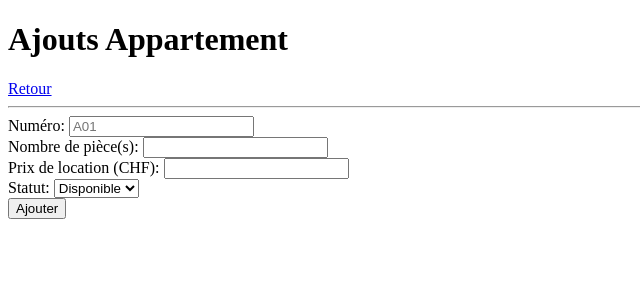
After one commit to Oclo09/ImmoFlow, a PHP site: template src/Views/ajouter.php in a window 1280 px wide. The commit adds this page. Shown: the top 300 px of the page, without its empty margins (0-640 px from the left). Run offline with PHP 8.4, Linux system fonts and the light colour scheme; the template is opened without the code that fills it, so the values that code supplies are empty.

Commit message:
Ajout appartement

```diff
--- a/src/Routes/routes.php
+++ b/src/Routes/routes.php
@@ -10,4 +10,6 @@ return function (App $app) {
     $app->get('/appartement/{id}', [AppartementController::class, 'getApartById']);
     $app->get('/locataires', [LocataireController::class, 'getAllLocataires']);
     $app->get('/locataire/{id}', [LocataireController::class, 'getLocataireById']);
+    $app->get('/ajouter', [AppartementController::class, 'showForm']);
+    $app->post('/ajouter', [AppartementController::class, 'addAppart']);
 };
--- /dev/null
+++ b/src/Views/ajouter.php
@@ -0,0 +1,37 @@
+<!DOCTYPE html>
+<html lang="fr">
+<head>
+    <meta charset="UTF-8">
+    <meta name="viewport" content="width=device-width, initial-scale=1.0">
+    <title>Ajout Appart</title>
+</head>
+<body>
+    <h1>
+        Ajouts Appartement
+    </h1>
+    <a href="http://immoflow.local/appartements">Retour</a>
+    <hr>
+    <form method="POST">
+        <div>
+            <label for="numero">Numéro:</label>
+            <input type="text" id="numero" name="numero" placeholder="A01" required>
+        </div>
+        <div>
+            <label for="nbrPiece">Nombre de pièce(s):</label>
+            <input type="number" id="nbrPiece" name="nbrPiece" min="1" required>
+        </div>
+        <div>
+            <label for="prixLocation">Prix de location (CHF):</label>
+            <input type="number" id="prixLocation" name="prixLocation" min="0" required>
+        </div>
+        <div>
+            <label for="statut">Statut:</label>
+            <select id="statut" name="statut">
+                <option value="Disponible">Disponible</option>
+                <option value="Occupé">Occupé</option>
+            </select>
+        </div>
+        <button type="submit">Ajouter</button>
+    </form>
+</body>
+</html>
--- a/src/Views/appartements.php
+++ b/src/Views/appartements.php
@@ -27,6 +27,7 @@ function afficherTableauApparts(array $appartements): string {
         Liste des appartements
     </h1>
     <a href="http://immoflow.local">Retour</a>
+    <a href="http://immoflow.local/ajouter">Ajouter</a>
     <hr>
     <div><?= afficherTableauApparts($appartements) ?></div>
 </body>
```
Also changed, not shown: journal.md (+1 -0 lines), src/Controllers/AppartementController.php (+17 -0 lines), src/Models/Appartement.php (+15 -0 lines), src/Models/Locataire.php (line endings or trailing spaces).
